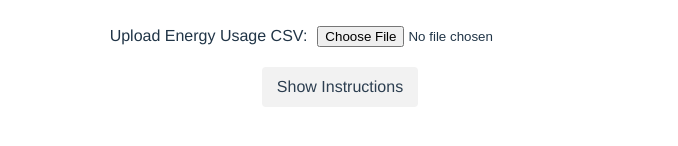
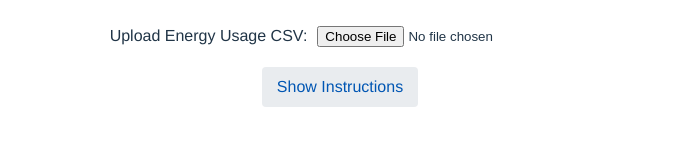
Before and after one commit to chrisarm/green-button-advisor-prototype, a Vue app: page / in a window 1280 px wide. Shown: the part 464-610 px from the top of the page, without its empty margins (300-978 px from the left). Built offline with nearby package versions, Linux system fonts and the light colour scheme.

Commit message:
Fix help text colors

```diff
--- a/src/style_help_section.css
+++ b/src/style_help_section.css
@@ -3,16 +3,19 @@
 }
 
 .help-section a {
-  color: #2c3e50;
+  /* Using a color suitable for light backgrounds */
+  color: #0056b3; /* Example: A darker blue for links */
   text-decoration: none;
-  background-color: #f2f2f2;
+  background-color: #e9ecef; /* Slightly adjusted background */
   padding: 8px 15px;
   border-radius: 4px;
   display: inline-block;
+  transition: background-color 0.2s ease-in-out; /* Added transition */
 }
 
 .help-section a:hover {
-  background-color: #e0e0e0;
+  background-color: #dee2e6; /* Slightly adjusted hover background */
+  color: #003d80; /* Darker blue on hover */
 }
 
 .instructions-panel {
@@ -21,18 +24,36 @@
   border-radius: 5px;
   padding: 20px;
   margin-bottom: 20px;
+  /* Explicitly set text color for readability on light background */
+  color: #213547; /* Dark text color (matches light theme in style.css) */
 }
 
 .instructions-panel h2 {
   margin-top: 0;
+  /* Ensure headings inherit or have appropriate color */
+  color: #333; /* Slightly darker heading color */
 }
 
 .instructions-panel h3 {
   margin-top: 20px;
   margin-bottom: 10px;
+  /* Ensure headings inherit or have appropriate color */
+  color: #444; /* Slightly darker subheading color */
 }
 
 .instructions-panel ul {
   margin-bottom: 15px;
   text-align: left;
+  /* Ensure list items use the panel's text color */
+  /* No specific color needed here if inheriting from .instructions-panel */
 }
+
+/* Optional: Style links specifically inside the instructions panel if needed */
+.instructions-panel a {
+  color: #0056b3; /* Consistent link color */
+  text-decoration: underline; /* Standard link underline */
+}
+
+.instructions-panel a:hover {
+  color: #003d80; /* Darker hover color */
+}
```
